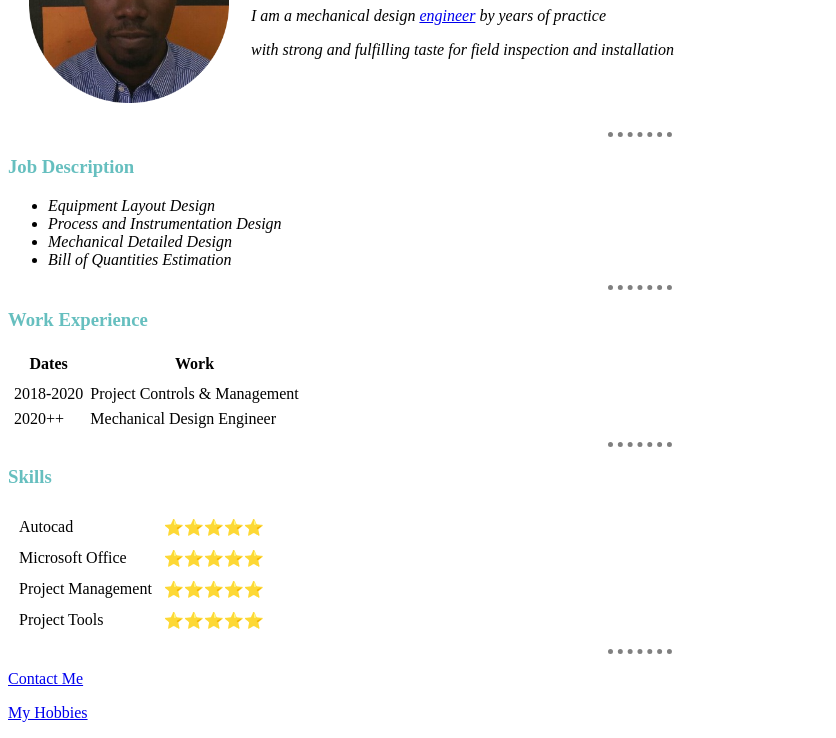
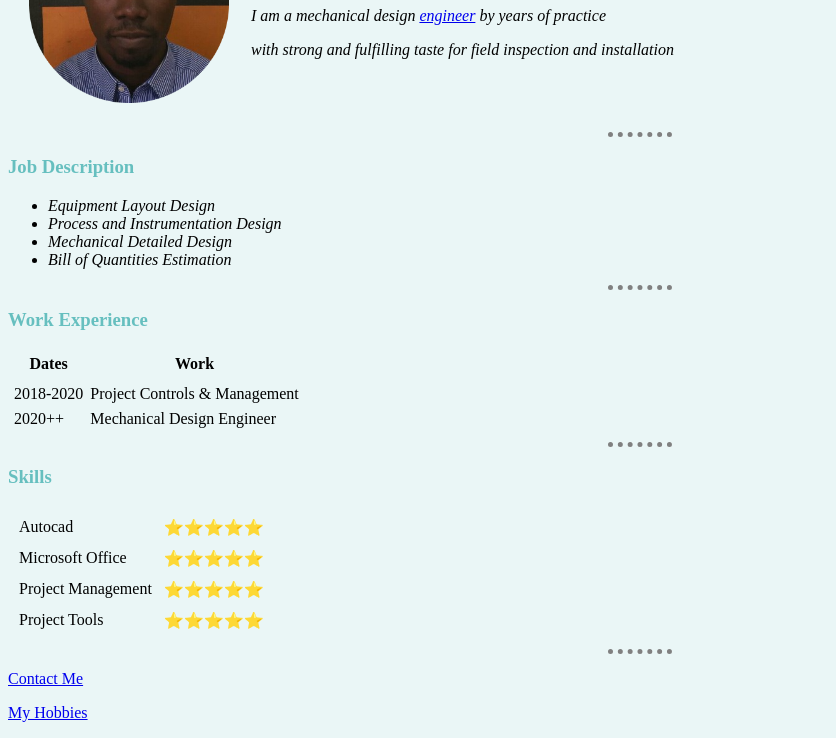
Before and after one commit to Realkooljosh/My-Page, a plain HTML site: page index.html in a window 1280 px wide. Shown: the part 197-935 px from the top of the page, without its empty margins (0-836 px from the left). Drawn offline with Linux system fonts and the light colour scheme.

Commit message:
update style

```diff
--- a/styles.css
+++ b/styles.css
@@ -1,5 +1,5 @@
 body {
-  background-color: white;
+  background-color: #EAF6F6;
 }
 
 h3 {
```
